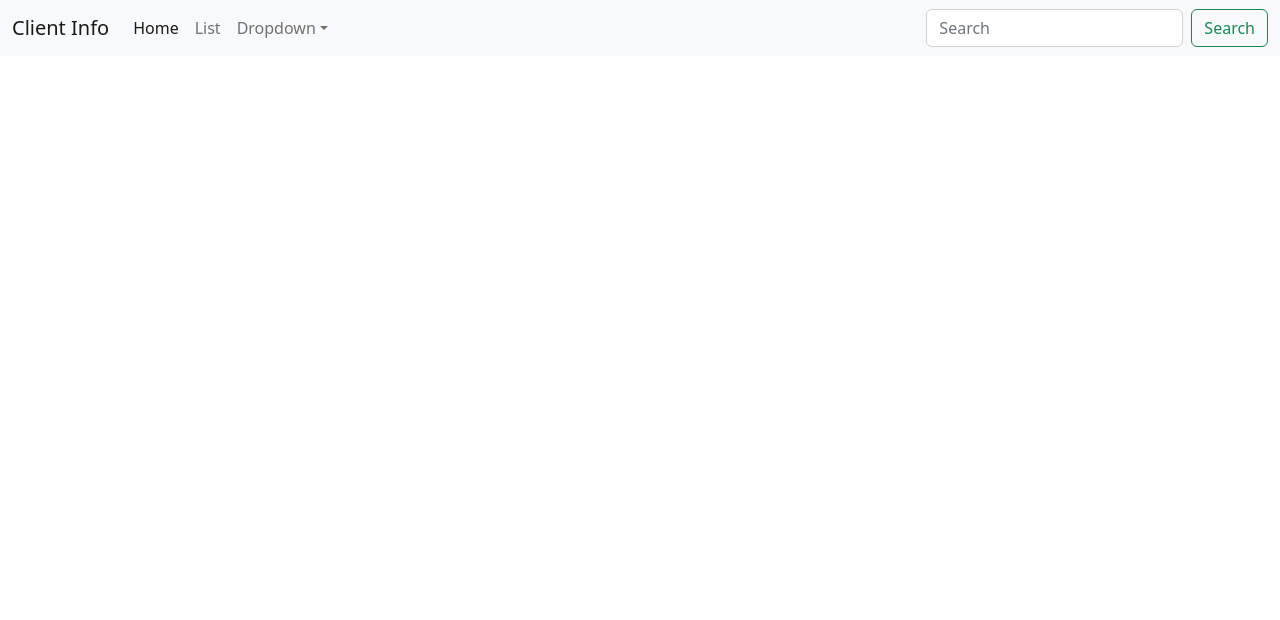
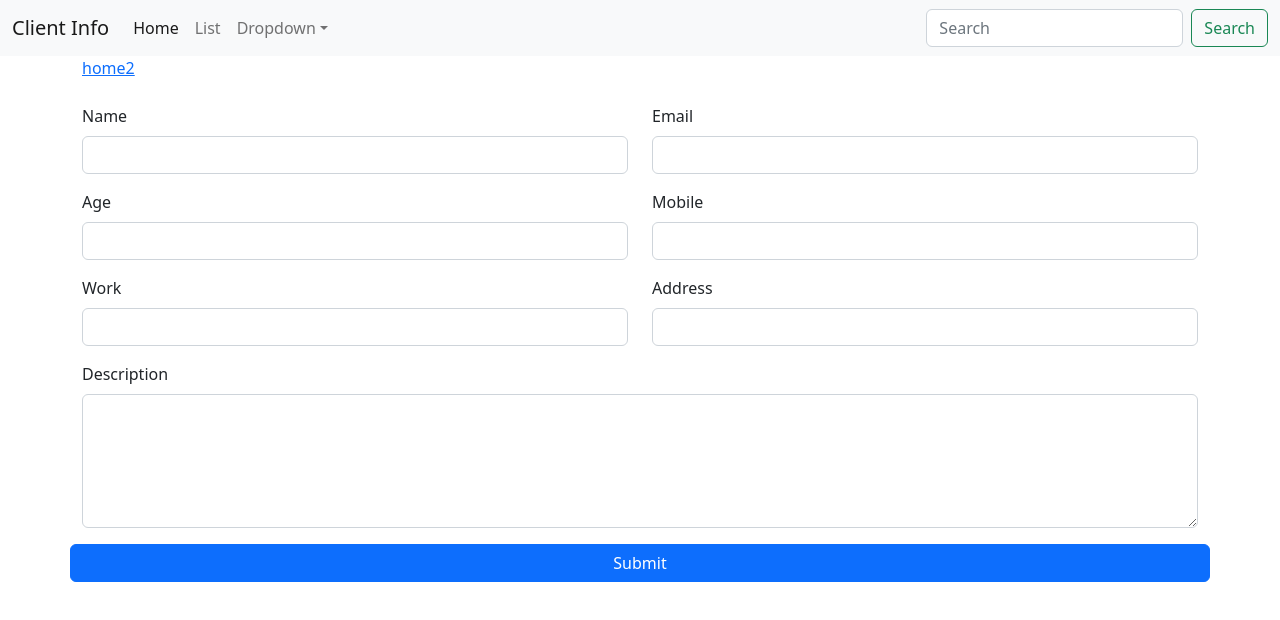
Before and after one commit to ShazilJ/client-login, a React (Create React App) app in the folder client-login/: page /edit/1 in a window 1280 px wide. Shown: the top 620 px of the page. Built offline with nearby package versions, Linux system fonts and the light colour scheme.

Commit message:
Edit page Frontend

```diff
--- a/client-login/src/App.js
+++ b/client-login/src/App.js
@@ -6,7 +6,7 @@ import Navbar from './components/Navbar';
 import Home from './components/Home';
 import Register from './components/Register';
 import {Switch,Route} from "react-router-dom"
-
+import Edit from './components/Edit';
 
 function App() {
   return (
@@ -15,6 +15,7 @@ function App() {
 <Switch>
   <Route exact path="/" component={Home} />
   <Route exact path="/register" component={Register} />
+  <Route exact path="/edit/:id" component={Edit} />
 </Switch>
 
 </>
--- a/client-login/src/components/Edit.js
+++ b/client-login/src/components/Edit.js
@@ -1,10 +1,81 @@
-import React from 'react'
+import React,{useState} from 'react'
+import { NavLink } from 'react-router-dom'
 
 const Edit = () => {
+
+    const [inpval,setINP] = useState({
+        name:"",
+        email:"",
+        age:"",
+        mobile:"",
+        work:"",
+        add:"",
+        desc:""
+      })
+
+       const setdata = (e)=>{
+              console.log(e.target.value);
+              const {name,value} = e.target;
+              setINP((preval) => {
+                return{
+                    ...preval,
+                    [name]:value
+                }
+              })
+
+       }
+
+
+
   return (
-    <div>
+    <div className="container">
+    <NavLink to="/">home2</NavLink>
 
-    </div>
+    <form className='mt-4'>
+        <div className='row'>
+            <div class="mb-3 col-lg-6 col-md-6 col-12">
+                <label for="exampleInputEmail1" class="form-label">Name</label>
+                <input type="text" value={inpval.name} onChange={setdata}  name="name" class="form-control" id="exampleInputEmail1" aria-describedby="emailHelp" />
+            </div>
+
+            <div class="mb-3 col-lg-6 col-md-6 col-12">
+                <label for="exampleInputPassword1" class="form-label">Email</label>
+                <input type="email" value={inpval.email} onChange={setdata}  name="email" class="form-control" id="exampleInputPassword1" />
+            </div>
+
+
+            <div class="mb-3 col-lg-6 col-md-6 col-12">
+                <label for="exampleInputPassword1" class="form-label">Age</label>
+                <input type="text" value={inpval.age} onChange={setdata} name="age" class="form-control" id="exampleInputPassword1" />
+            </div>
+
+
+
+            <div class="mb-3 col-lg-6 col-md-6 col-12">
+                <label for="exampleInputPassword1" class="form-label">Mobile</label>
+                <input type="number" value={inpval.mobile} onChange={setdata}  name="mobile" class="form-control" id="exampleInputPassword1" />
+            </div>
+
+            <div class="mb-3 col-lg-6 col-md-6 col-12">
+                <label for="exampleInputPassword1" class="form-label">Work</label>
+                <input type="text" value={inpval.work} onChange={setdata} name="work" class="form-control" id="exampleInputPassword1" />
+            </div>
+
+            <div class="mb-3 col-lg-6 col-md-6 col-12">
+                <label for="exampleInputPassword1" class="form-label">Address</label>
+                <input type="text" value={inpval.add} onChange={setdata} name="add" class="form-control" id="exampleInputPassword1" />
+            </div>
+
+
+            <div class="mb-3 col-lg-12 col-md-12 col-12">
+                <label for="exampleInputPassword1" class="form-label">Description</label>
+               <textarea name="desc" value={inpval.desc} onChange={setdata} className='form-control' id="" cols="30" rows="5"></textarea>
+            </div>
+
+            <button type="submit" class="btn btn-primary">Submit</button>
+        </div>
+    </form>
+</div>
   )
 }
 
```
